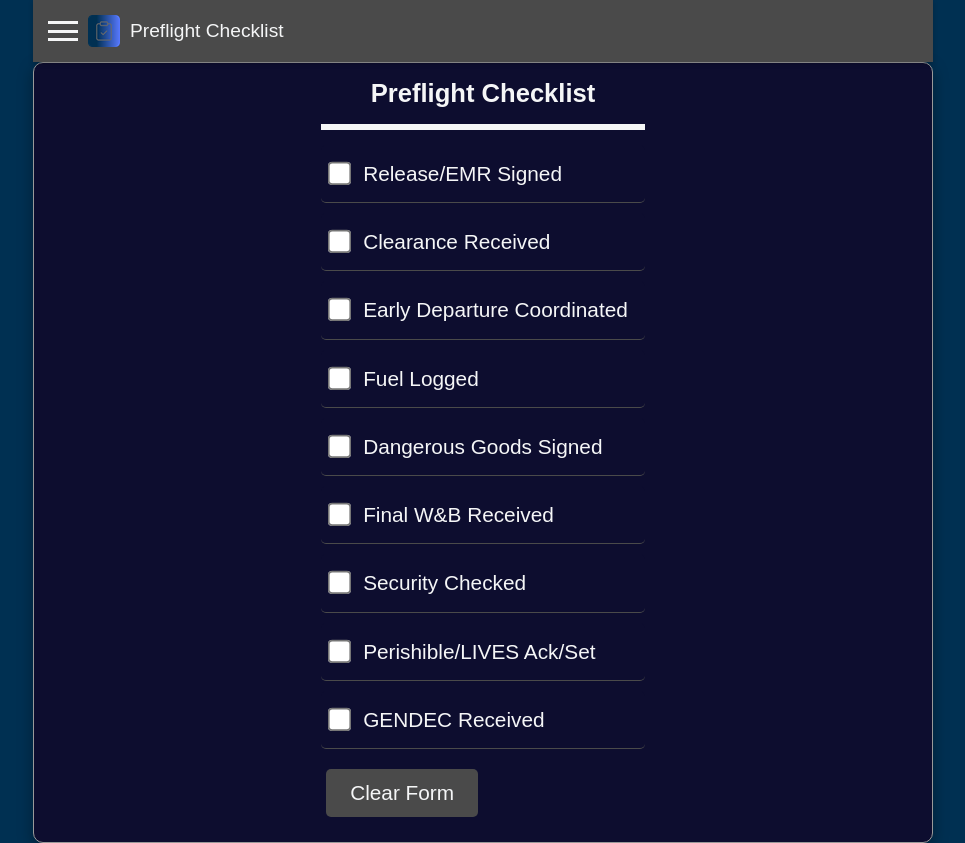
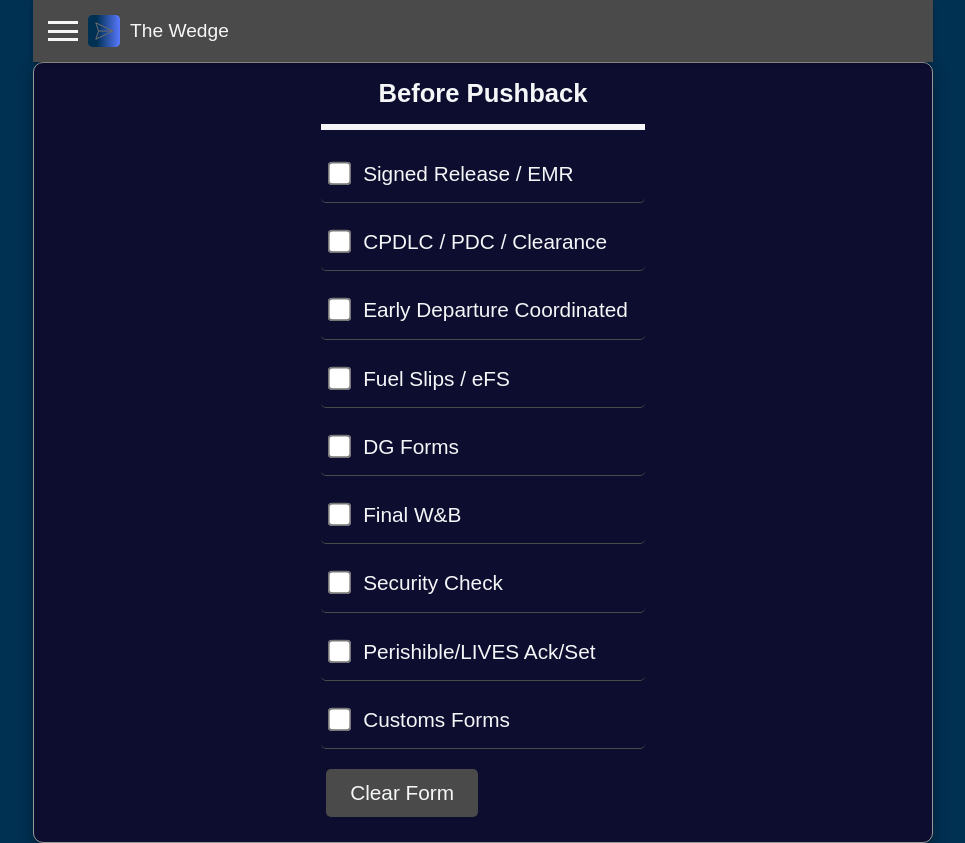
Before and after one commit to Maghoul/TheWedge, a plain HTML site: page bpb.html in a window 1280 px wide. Shown: the whole page, without its empty margins (157-1122 px from the left). Drawn offline with Linux system fonts and the light colour scheme.

Commit message:
Changed preflight-checklist to before pushback and eliminated stale info

```diff
--- a/preflight-checklist.html
+++ b/bpb.html
@@ -4,21 +4,21 @@
     <meta charset="UTF-8">
     <meta name="viewport" content="width=device-width, initial-scale=1.0, maximum-scale=1.0, user-scalable=no">
     <meta name="theme-color" content="#003052">
-    <title>Preflight Checklist</title>
+    <title>Before Pushback</title>
     <link rel="stylesheet" href="./styles.css" />
 </head>
 <body>
     <div class="container">
         <form id="form">
-            <h1>Preflight Checklist</h1>
+            <h1>Before Pushback</h1>
             <hr />
             <div class="form-row">
                 <input type="checkbox" id="preflight1" />
-                <label for="preflight1">Release/EMR Signed</label>
+                <label for="preflight1">Signed Release / EMR</label>
             </div>
             <div class="form-row">
                 <input type="checkbox" id="preflight2" />
-                <label for="preflight2">Clearance Received</label>
+                <label for="preflight2">CPDLC / PDC / Clearance</label>
             </div>
             <div class="form-row">
                 <input type="checkbox" id="preflight8" />
@@ -26,19 +26,19 @@
             </div>
             <div class="form-row">
                 <input type="checkbox" id="preflight3" />
-                <label for="preflight3">Fuel Logged</label>
+                <label for="preflight3">Fuel Slips / eFS</label>
             </div>
             <div class="form-row">
                 <input type="checkbox" id="preflight4" />
-                <label for="preflight4">Dangerous Goods Signed</label>
+                <label for="preflight4">DG Forms</label>
             </div>
             <div class="form-row">
                 <input type="checkbox" id="preflight5" />
-                <label for="preflight5">Final W&B Received</label>
+                <label for="preflight5">Final W&B</label>
             </div>
             <div class="form-row">
                 <input type="checkbox" id="preflight6" />
-                <label for="preflight6">Security Checked</label>
+                <label for="preflight6">Security Check</label>
             </div>
             <div class="form-row">
                 <input type="checkbox" id="preflight7" />
@@ -46,7 +46,7 @@
             </div>
             <div class="form-row">
                 <input type="checkbox" id="preflight9" />
-                <label for="preflight9">GENDEC Received</label>
+                <label for="preflight9">Customs Forms</label>
             </div>
             <!-- <button type="submit">Submit</button> -->
             <button type="button" id="clear-btn">Clear Form</button>
@@ -55,6 +55,6 @@
         <footer></footer>
     </div>
     <script src="navbar.js"></script>
-    <script src="./preflight.js"></script>
+    <script src="./bpb.js"></script>
 </body>
 </html>
--- a/preflight.js
+++ b/bpb.js
@@ -27,8 +27,34 @@ function updateCheckboxUI(checkbox) {
 
 // Function to update form background based on all checkboxes
 function updateFormBackground() {
+    // Clear all boxes if the form is stale
+    const loadTime = new Date();
+    const checklistTimeString = localStorage.getItem('checklistTime');
+    const checklistTime = checklistTimeString ? new Date(checklistTimeString) : null;
+
+    // Ensure checklistTime is valid
+    if (!checklistTime || isNaN(checklistTime)) {
+        clearBoxes();
+        return;
+    }
+
+    const timeDiff = (loadTime - checklistTime) / 60 / 60 / 1000; // Time Difference in hours
+    if (timeDiff > 3) {
+        clearBoxes();
+        return;
+    }
     const allChecked = checkboxes.every(checkbox => checkbox.checked);
     preflightForm.style.backgroundColor = allChecked ? "lightgreen" : "var(--complementary-color)";
+}
+
+function clearBoxes () {
+    checkboxes.forEach(checkbox => {
+        checkbox.checked = false;
+        updateCheckboxUI(checkbox);
+        // Clear state from localStorage
+        localStorage.removeItem(checkbox.id);
+        preflightForm.style.backgroundColor = "var(--complementary-color)";
+    });
 }
 
 // Restore state from localStorage on page load
@@ -50,6 +76,8 @@ preflightForm.addEventListener("change", () => {
         updateCheckboxUI(checkbox);
         // Save state to localStorage
         localStorage.setItem(checkbox.id, checkbox.checked);
+        localStorage.setItem('checklistTime', new Date().toISOString());
+        // localStorage.setItem('checklistTime', '2025-06-11T11:12:53.188Z') // Used for testing
     });
     // Update form background
     updateFormBackground();
@@ -58,12 +86,6 @@ preflightForm.addEventListener("change", () => {
 // Event listener for clear button
 clearBtn.addEventListener("click", () => {
     // Uncheck all checkboxes and reset UI
-    checkboxes.forEach(checkbox => {
-        checkbox.checked = false;
-        updateCheckboxUI(checkbox);
-        // Clear state from localStorage
-        localStorage.removeItem(checkbox.id);
-    });
-    // Reset form background
-    preflightForm.style.backgroundColor = "var(--complementary-color)";
+    clearBoxes();
+    localStorage.removeItem('checklistTime');
 });
--- a/navbar.html
+++ b/navbar.html
@@ -11,7 +11,7 @@
   <ul class="nav-menu">
     <li><a href="./index.html">Home</a></li>
     <li><a href="./wx.html">Weather Information</a></li>
-    <li><a href="./preflight-checklist.html">Preflight Checklist</a></li>
+    <li><a href="./bpb.html">Before Pushback</a></li>
     <li><a href="./frm.html">Flight Rest Management</a></li>
     <li><a href="./fraam.html">Fatigue Risk Assessment</a></li>
     <li><a href="./contact.html">Contact Me</a></li>
--- a/navbar.js
+++ b/navbar.js
@@ -22,7 +22,7 @@ document.addEventListener('DOMContentLoaded', () => {
           break;
         case 'preflight-checklist.html':
           pageIcon.src = './images/checklist-icon.png';
-          pageTitle.textContent = 'Preflight Checklist';
+          pageTitle.textContent = 'Before Pushback';
           break;
         case 'frm.html':
           pageIcon.src = './images/rest-icon.png';
```
Also changed, not shown: index.html (+3 -3 lines), sw.js (+25 -24 lines).
